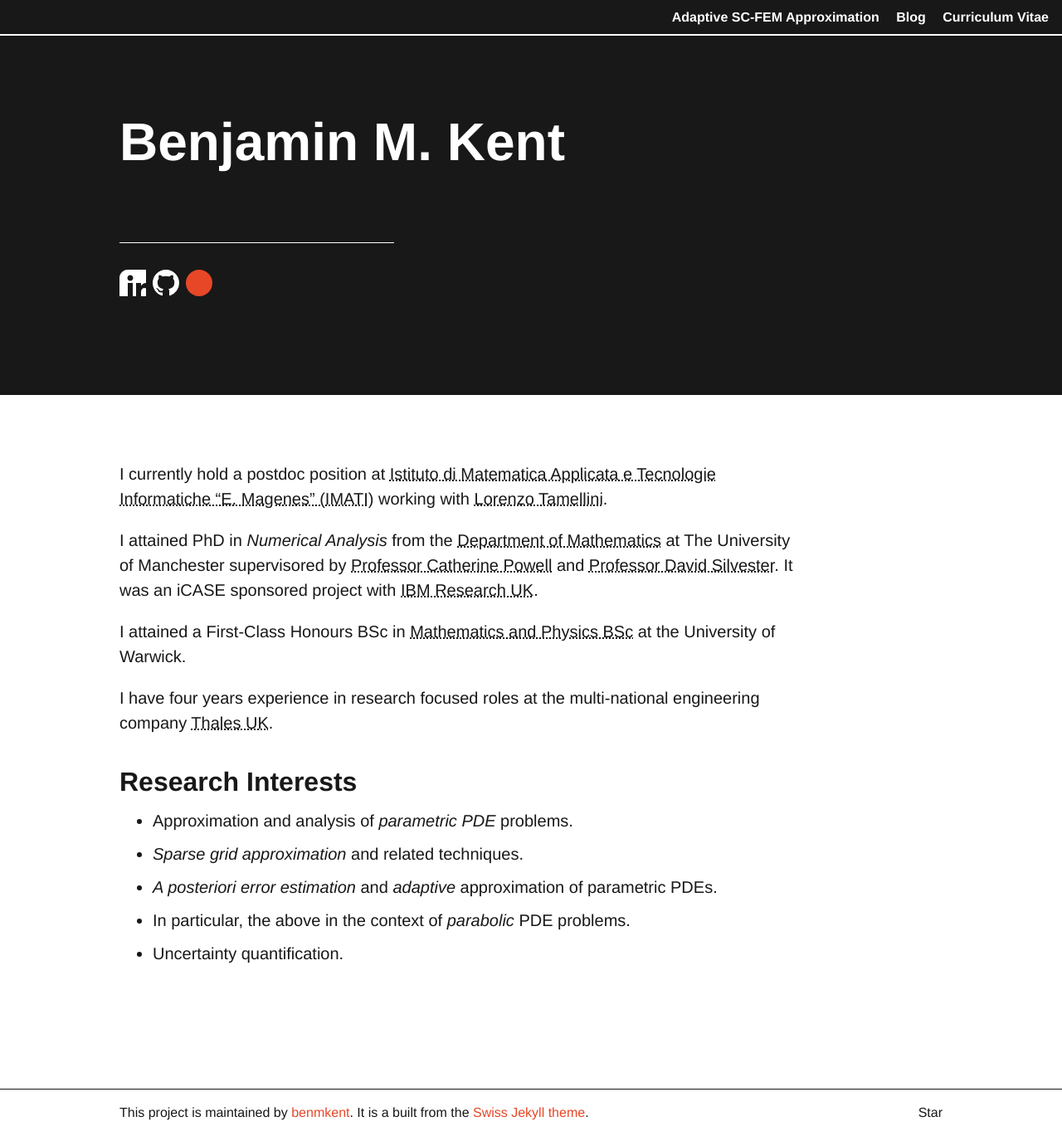
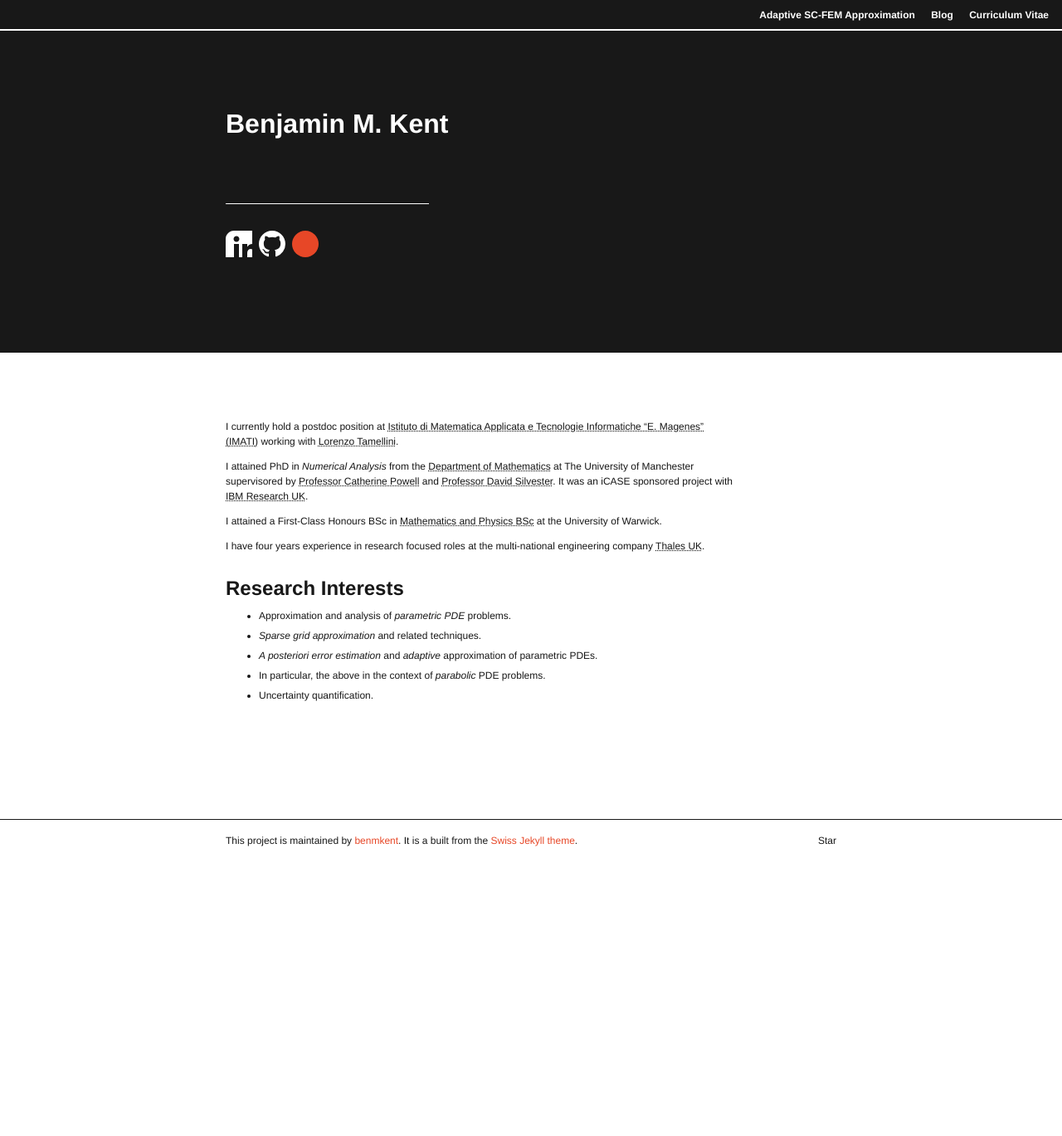
Before and after one commit to benmkent/benmkent.github.io, a Jekyll site: the page built from index.md, in a window 1280 px wide. Shown: the whole page at 83% size. Built offline with Jekyll 4.4.1, drawn with Linux system fonts in a browser that asks for light colours; after the commit the page ends 1038 px from its top, so only the background shows below that.

Commit message:
Update _variables.scss

```diff
--- a/_sass/_variables.scss
+++ b/_sass/_variables.scss
@@ -1,13 +1,13 @@
 
 // Font family
 $body-font-family: "Helvetica Neue", Arial, sans-serif;
-$body-font-size: 16px;
-$prose-font-size: 20px;
+$body-font-size: 12px;
+$prose-font-size: 12px;
 
 
 // Type scale
-$h0-mobile: 40px;
-$h0-desktop: 64px;
+$h0-mobile: 32px;
+$h0-desktop: 32px;
 
 //$h1-size: 40px !default;
 //$h2-size: 32px !default;
@@ -15,12 +15,12 @@ $h0-desktop: 64px;
 //$h4-size: 20px !default;
 //$h5-size: 16px !default;
 //$h6-size: 12px !default;
-$h1-size: 32px !default;
-$h2-size: 24px !default;
-$h3-size: 20px !default;
-$h4-size: 16px !default;
-$h5-size: 16px !default;
-$h6-size: 16px !default;
+$h1-size: 24px !default;
+$h2-size: 16px !default;
+$h3-size: 16px !default;
+$h4-size: 12px !default;
+$h5-size: 12px !default;
+$h6-size: 12px !default;
 
 
 // Default border color
```
